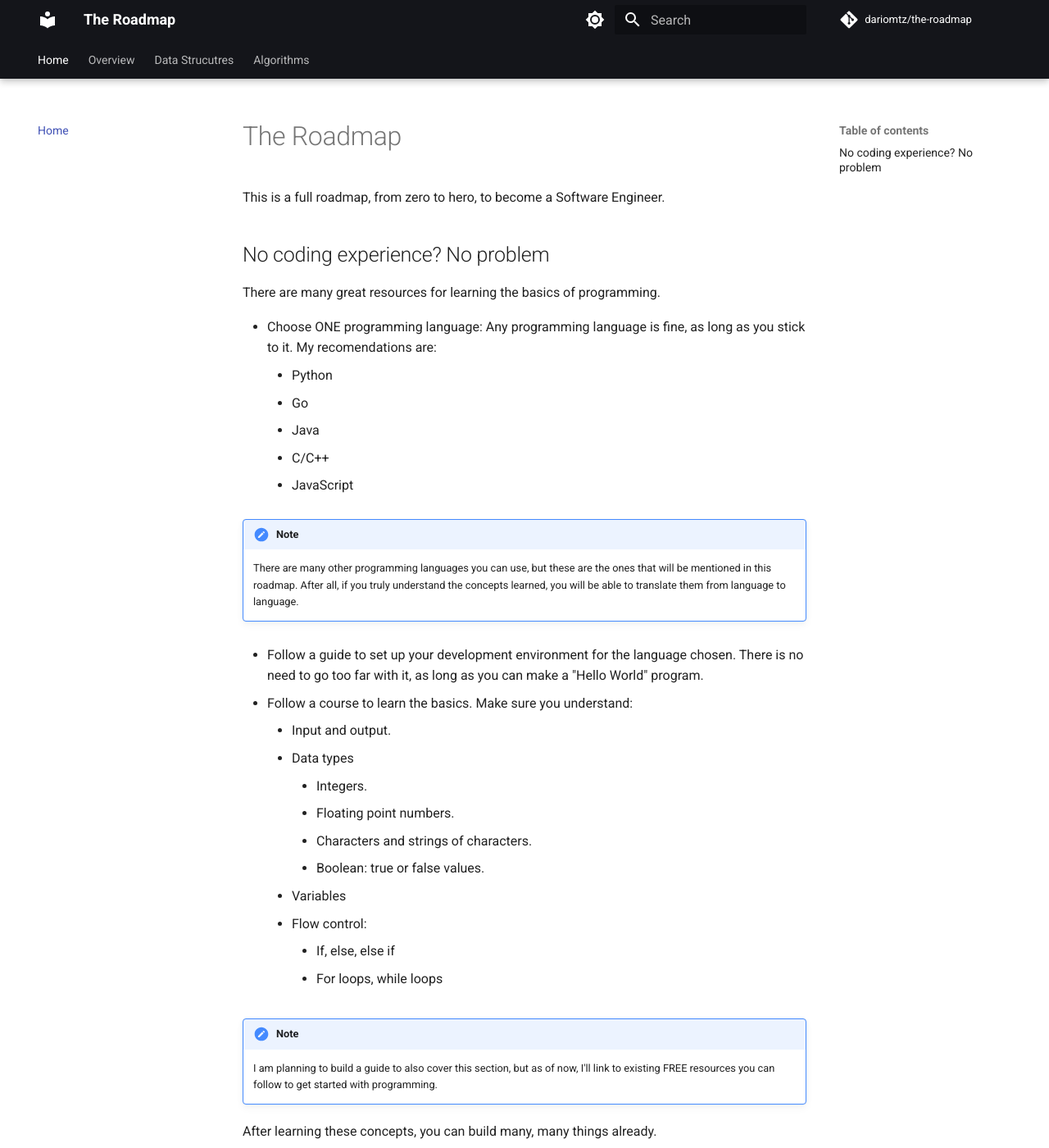
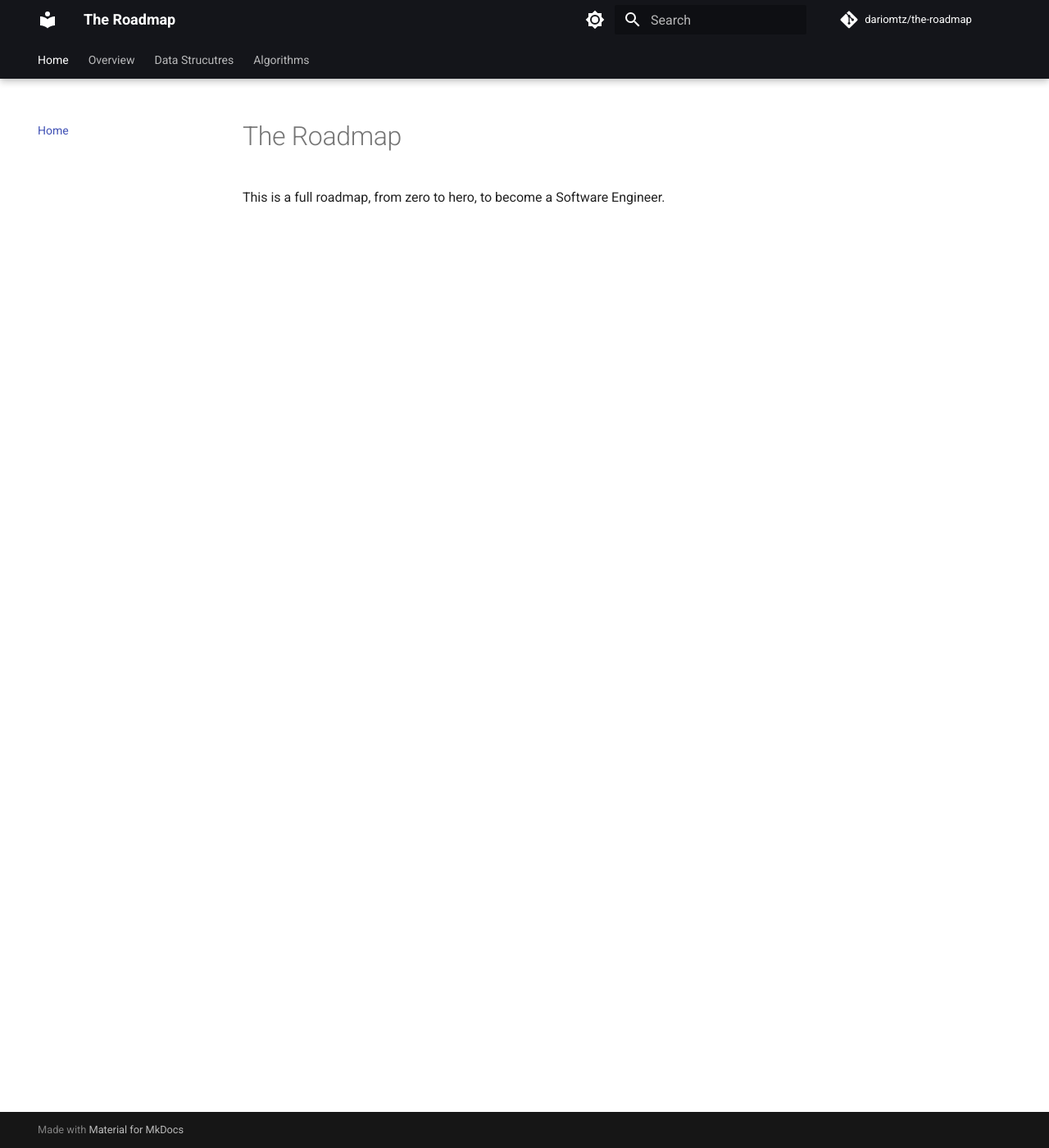
Before and after one commit to dariomtz/the-roadmap, an MkDocs documentation site: the page built from docs/index.md, in a window 1280 px wide and 1400 px high. Shown: the whole window at 82% size. Built offline with MkDocs 1.6.1 and Material for MkDocs 9.7.7, drawn with Linux system fonts in a browser that asks for light colours; comment, search, counter and statistics services are not loaded.

Commit message:
Add Getting started guide

```diff
--- a/docs/index.md
+++ b/docs/index.md
@@ -1,43 +1,3 @@
 # The Roadmap
 
 This is a full roadmap, from zero to hero, to become a Software Engineer.
-
-## No coding experience? No problem
-
-There are many great resources for learning the basics of programming.
-
-* Choose ONE programming language: Any programming language is fine, as long
-as you stick to it. My recomendations are:
-    * Python
-    * Go
-    * Java
-    * C/C++
-    * JavaScript
-!!! note
-    There are many other programming languages you can use, but these are the
-    ones that will be mentioned in this roadmap. After all, if you truly
-    understand the concepts learned, you will be able to translate them from
-    language to language.
-
-* Follow a guide to set up your development environment for the language chosen.
-There is no need to go too far with it, as long as you can make a "Hello World"
-program.
-
-* Follow a course to learn the basics. Make sure you understand:
-    * Input and output.
-    * Data types
-        * Integers.
-        * Floating point numbers.
-        * Characters and strings of characters.
-        * Boolean: true or false values.
-    * Variables
-    * Flow control:
-        * If, else, else if
-        * For loops, while loops
-
-!!! note
-    I am planning to build a guide to also cover this section, but as of now,
-    I'll link to existing FREE resources you can follow to get started with
-    programming.
-
-After learning these concepts, you can build many, many things already.
--- a/mkdocs.yml
+++ b/mkdocs.yml
@@ -30,6 +30,7 @@
 nav:
   - Home: index.md
   - Overview:
+    - Getting Started: overview/get_started.md
     - Resume: overview/resume.md
     - Interviews: overview/interviews.md
   - Data Strucutres:
```
Also changed, not shown: docs/overview/get_started.md (added, +88 -0 lines).
